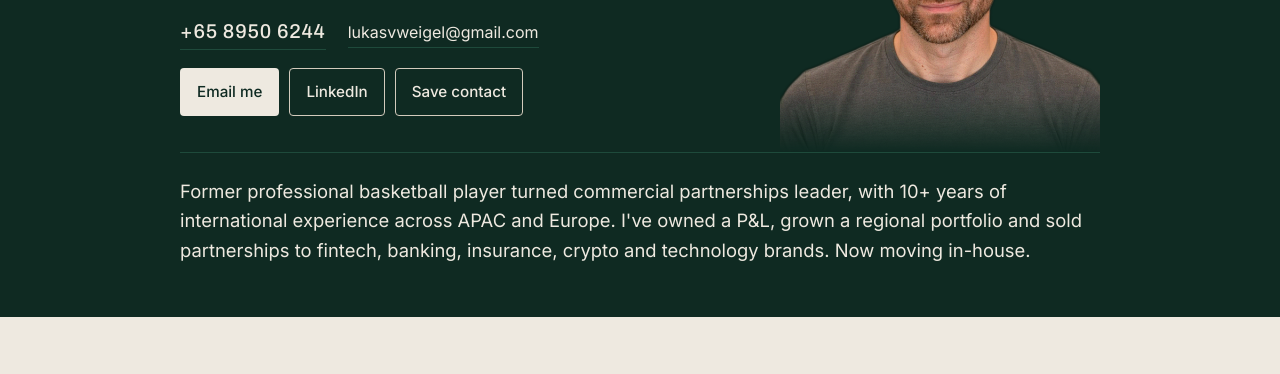
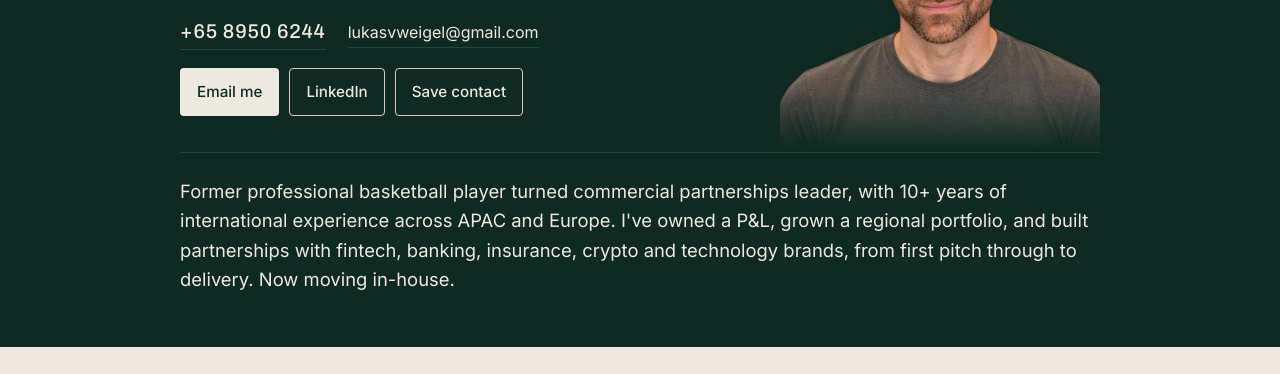
Before and after one commit to LVW-dot/lukas.wynarc.com, a plain HTML site: page index.html in a window 1280 px wide. Shown: the part 362-736 px from the top of the page. Drawn offline with Linux system fonts and the light colour scheme.

Commit message:
Summary: "built partnerships ... from first pitch through to delivery" instead of "sold"
Co-Authored-By: Claude Opus 5.5 <noreply@anthropic.com>

```diff
--- a/index.html
+++ b/index.html
@@ -155,7 +155,7 @@ footer { padding-block: 22px max(28px, env(safe-area-inset-bottom)); font-size:
       <img src="lukas.png" width="600" height="600" alt="Portrait of Lukas Weigel">
     </div>
     <div class="summary">
-      <p class="lede">Former professional basketball player turned commercial partnerships leader, with 10+ years of international experience across APAC and Europe. I've owned a P&amp;L, grown a regional portfolio and sold partnerships to fintech, banking, insurance, crypto and technology brands. Now moving <span class="nw">in-house</span>.</p>
+      <p class="lede">Former professional basketball player turned commercial partnerships leader, with 10+ years of international experience across APAC and Europe. I've owned a P&amp;L, grown a regional portfolio, and built partnerships with fintech, banking, insurance, crypto and technology brands, from first pitch through to delivery. Now moving <span class="nw">in-house</span>.</p>
     </div>
   </div>
 </header>
```
Also changed, not shown: og.jpg.
